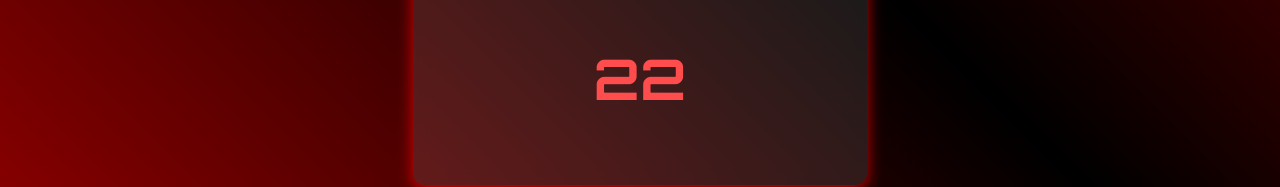
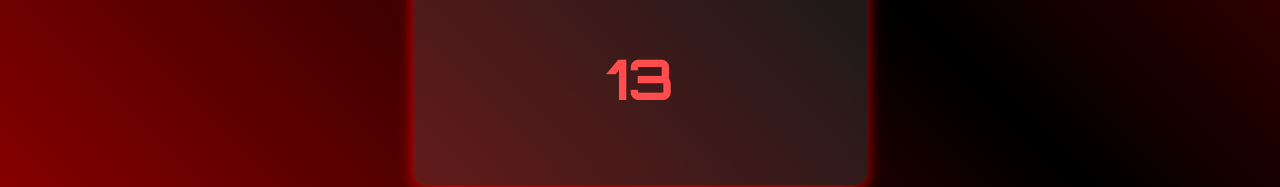
Before and after one commit to prajwal7019/Game, a plain HTML site: page index.html in a window 1280 px wide. Shown: the part 419-606 px from the top of the page. Drawn offline with Linux system fonts and the light colour scheme.

Commit message:
number chnged

```diff
--- a/index.html
+++ b/index.html
@@ -58,7 +58,7 @@
     <div class="container">
         <img src="https://i.postimg.cc/BZpgLygX/Picsart-25-03-02-15-26-57-576.png" alt="Logo" class="logo">
         <h1>Today's Number</h1>
-        <h2 id="randomNumber">22</h2>
+        <h2 id="randomNumber">13</h2>
     </div>
 </body>
 </html>
```
